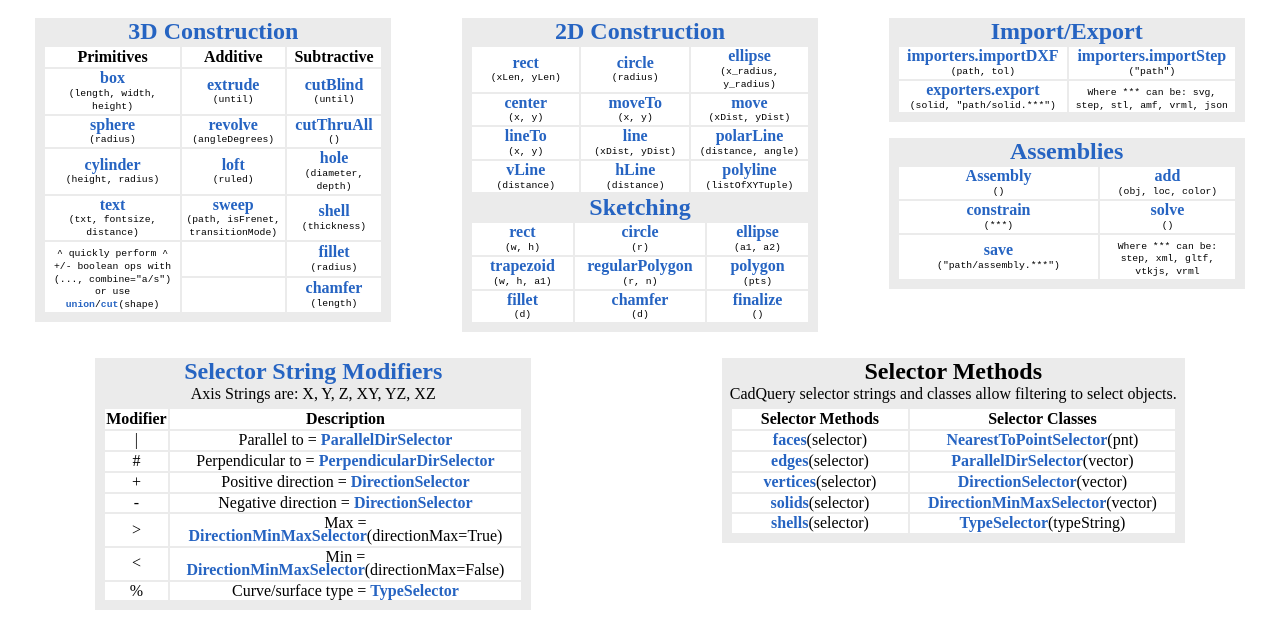
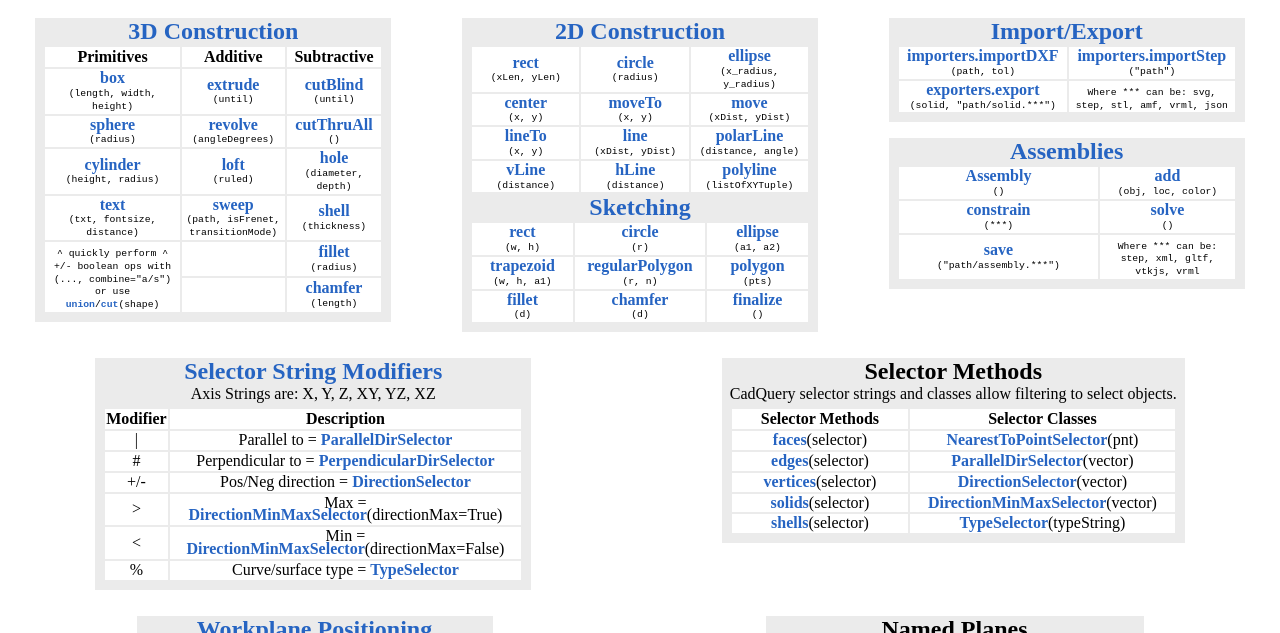
Before and after one commit to jpoles1/CadQuery-Cheatsheet, a plain HTML site: page index.html in a window 1280 px wide. Shown: the part 102-735 px from the top of the page. Drawn offline with Linux system fonts and the light colour scheme.

Commit message:
Smooshing redundant rows

```diff
--- a/index.html
+++ b/index.html
@@ -254,12 +254,8 @@
 						<td>Perpendicular to = <a target="_blank" href="https://cadquery.readthedocs.io/en/latest/classreference.html#cadquery.PerpendicularDirSelector">PerpendicularDirSelector</a></td>
 					</tr>
 					<tr>
-						<td>&#43;</td>
-						<td>Positive direction = <a target="_blank" href="https://cadquery.readthedocs.io/en/latest/classreference.html#cadquery.DirectionSelector">DirectionSelector</a></td>
-					</tr>
-					<tr>
-						<td>&#45;</td>
-						<td>Negative direction = <a target="_blank" href="https://cadquery.readthedocs.io/en/latest/classreference.html#cadquery.DirectionSelector">DirectionSelector</a></td>
+						<td>+/-</td>
+						<td>Pos/Neg direction = <a target="_blank" href="https://cadquery.readthedocs.io/en/latest/classreference.html#cadquery.DirectionSelector">DirectionSelector</a></td>
 					</tr>
 					<tr>
 						<td>&gt;</td>
```
